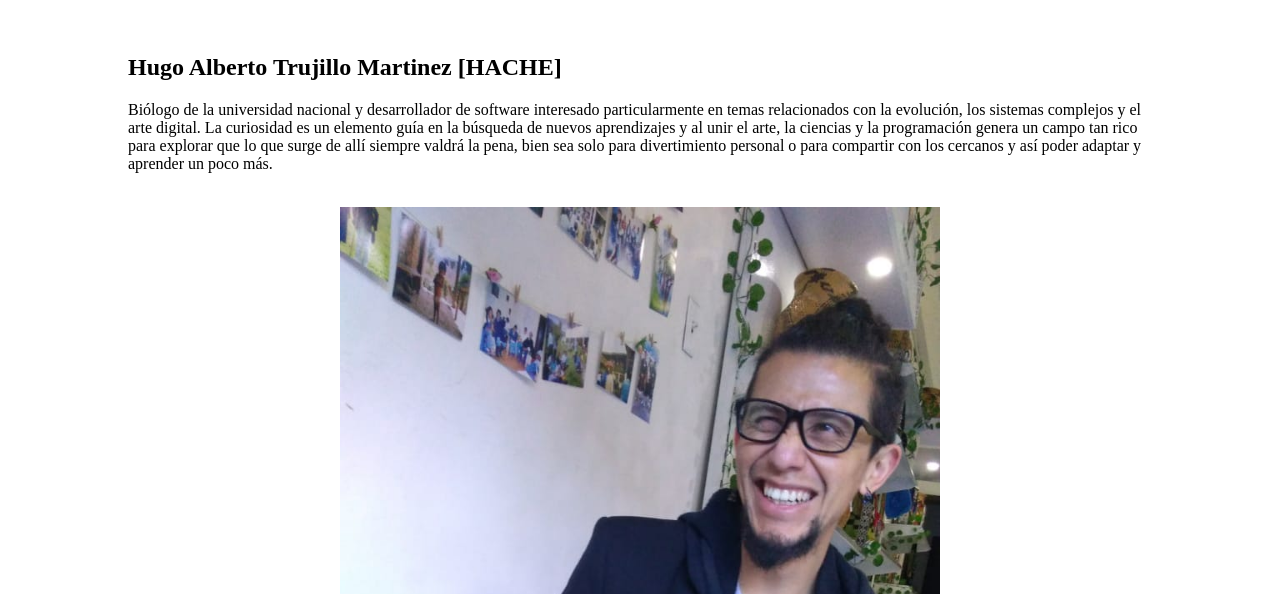
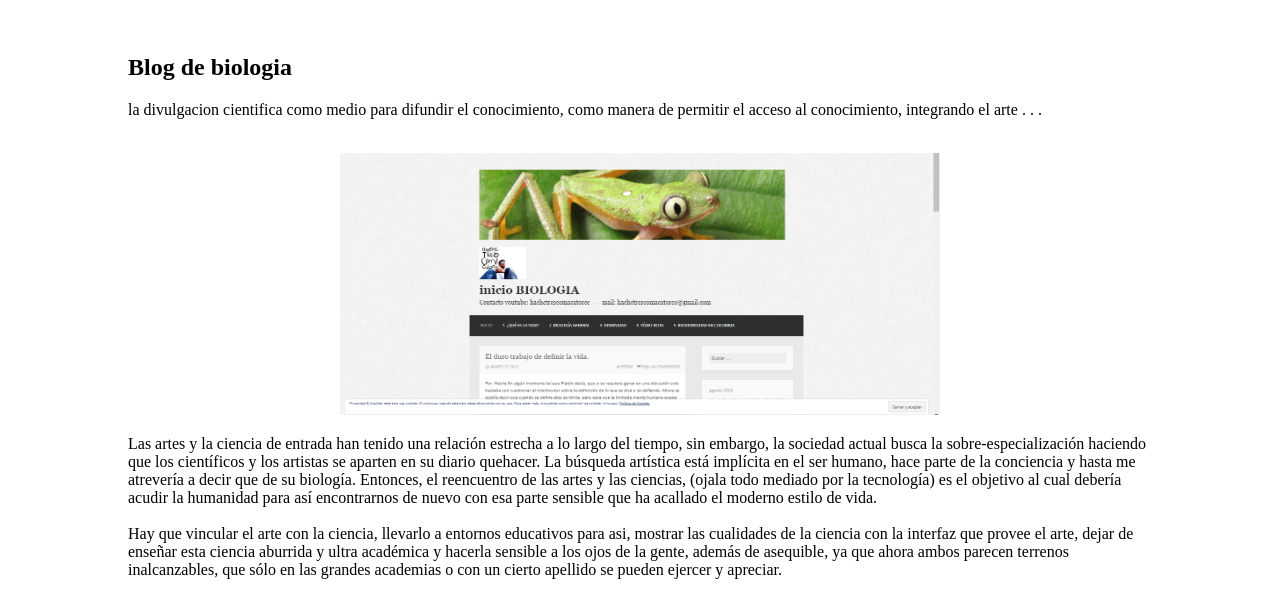
Before and after one commit to hacheG/myArtPortafolio, a plain HTML site: page biologia.html in a window 1280 px wide. Shown: the part 166-760 px from the top of the page. Drawn offline with Linux system fonts and the light colour scheme.

Commit message:
add bioPage

```diff
--- a/biologia.html
+++ b/biologia.html
@@ -37,20 +37,14 @@
 
     <div>
         <article>
-            <h2>Hugo Alberto Trujillo Martinez [HACHE]</h2>
-             Biólogo de la universidad nacional y desarrollador de
-        software interesado particularmente en temas relacionados
-        con la evolución, los sistemas complejos y el arte digital.
-        La curiosidad es un elemento guía en la búsqueda de nuevos
-         aprendizajes y al unir el arte, la ciencias y la programación
-          genera un campo tan rico para explorar que lo que surge de
-          allí siempre valdrá la pena, bien sea solo para divertimiento
-           personal o para compartir con los cercanos y así poder
-           adaptar y aprender un poco más.
+            <h2>Blog de biologia</h2>
+             la divulgacion cientifica como medio para difundir
+             el conocimiento, como manera de permitir el acceso al
+             conocimiento, integrando el arte . . .
         </article> <br>
         <figure>
 
-            <img class="imagenHache" src="img/hugo.jpg" alt="foto del creador">
+            <img class="imagenHache" src="img/blogBio.png" alt="foto del creador">
         </figure>
     </div>
 
```
Also changed, not shown: img/blogBio.png (added).
